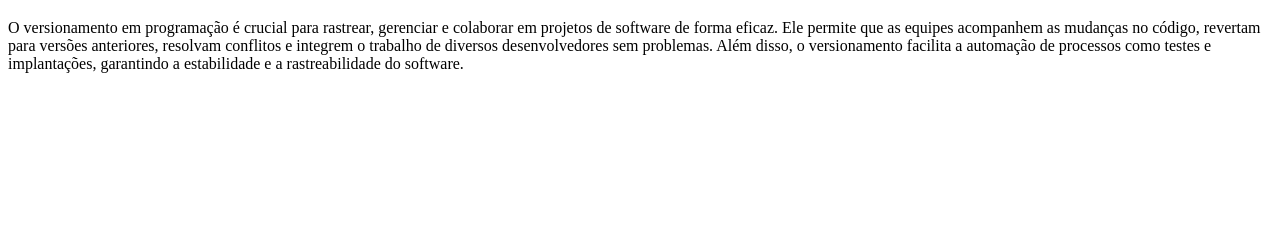
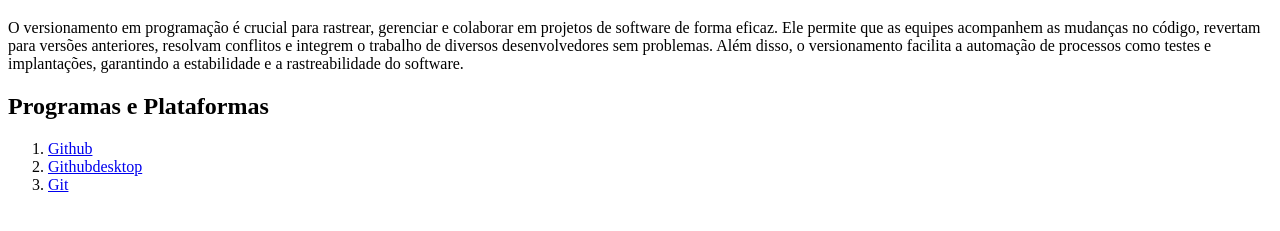
Before and after one commit to dumbdogss/versionamento, a plain HTML site: page index.html in a window 1280 px wide. Shown: the part 61-292 px from the top of the page. Drawn offline with Linux system fonts and the light colour scheme.

Commit message:
Lista numerada
Foi adicionado a lista numerada para os links.

```diff
--- a/index.html
+++ b/index.html
@@ -9,5 +9,11 @@
     <h1>Versionamento</h1>
     <p>O versionamento em programação é crucial para rastrear, gerenciar e colaborar em projetos de software de forma eficaz. Ele permite que as equipes acompanhem as mudanças no código, revertam para versões anteriores, resolvam conflitos e integrem o trabalho de diversos desenvolvedores sem problemas. Além disso, o versionamento facilita a automação de processos como testes e implantações, garantindo a estabilidade e a rastreabilidade do software.
 </p>
+<h2>Programas e Plataformas</h2>
+<ol>
+    <li><a href="https://github.com/">Github</a></li>
+    <li><a href="https://desktop.github.com/download/">Githubdesktop</a></li>
+    <li><a href="https://git-scm.com/">Git</a></li>
+</ol>
 </body>
 </html>
```
